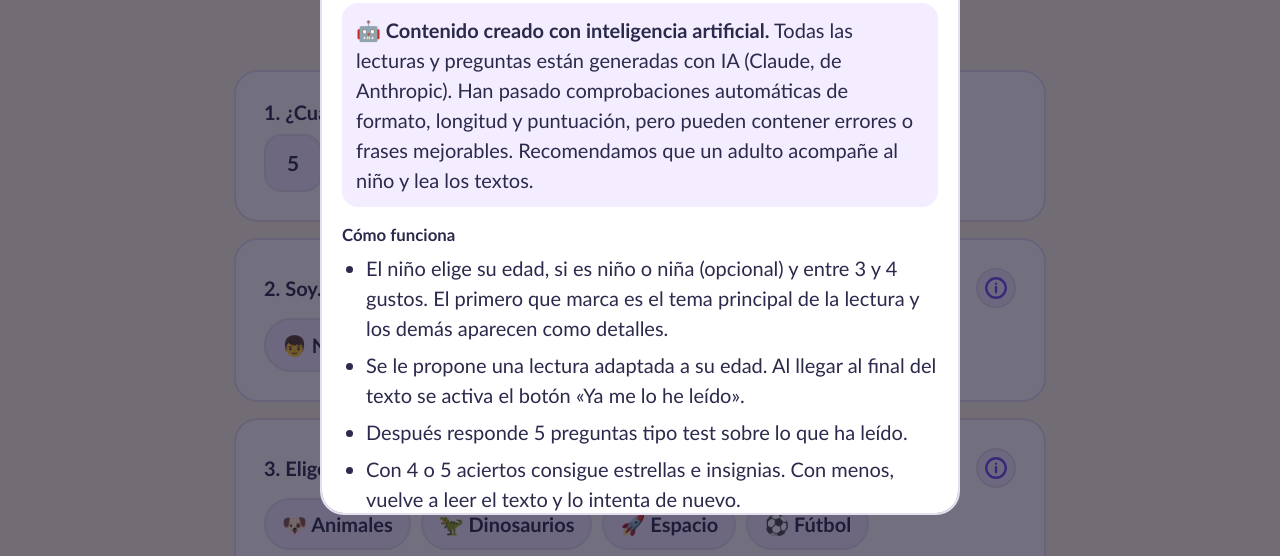
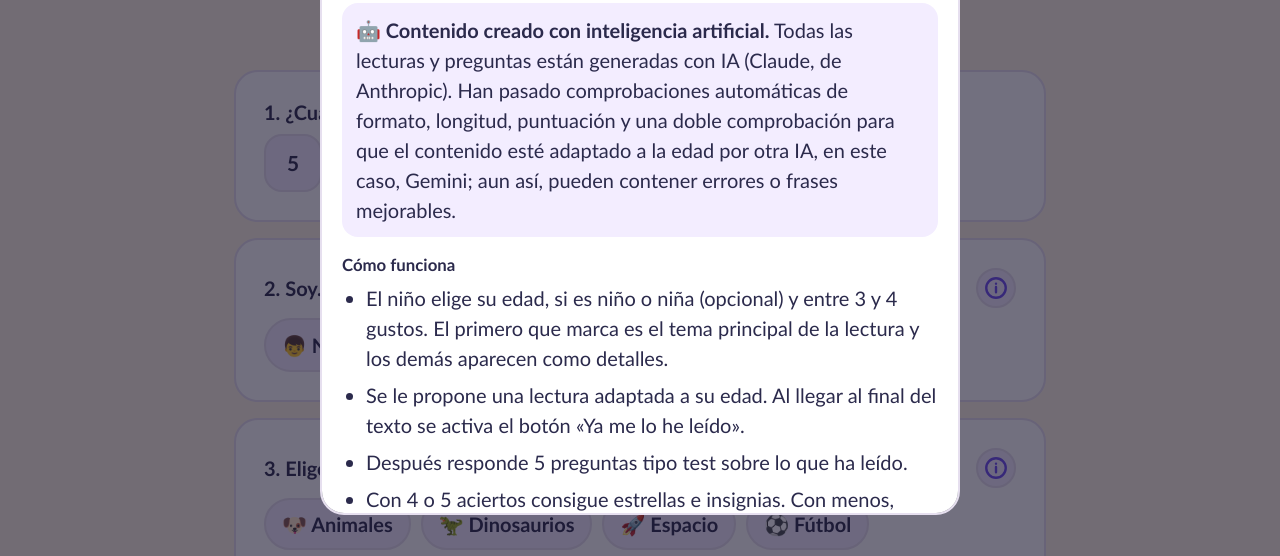
Before and after one commit to juanandeval/cuentitis, a plain HTML site: page index.html in a window 1280 px wide. Both pictures are taken after a click on the button "ℹ️ Info". Shown: the part 229-785 px from the top of the page. Drawn offline with Linux system fonts and the light colour scheme.

Commit message:
Add files via upload

```diff
--- a/index.html
+++ b/index.html
@@ -154,7 +154,7 @@ dialog::backdrop{background:rgba(20,18,43,.6)}
 <dialog id="parentModal" aria-labelledby="ptitle">
   <div class="mhead"><h2 id="ptitle">ℹ️ Información para familias</h2><button class="chip" id="pclose" aria-label="Cerrar">✕</button></div>
   <p>Cuentitis es una aplicación para practicar la lectura comprensiva en primaria, de 5 a 12 años.</p>
-  <div class="ai"><b>🤖 Contenido creado con inteligencia artificial.</b> Todas las lecturas y preguntas están generadas con IA (Claude, de Anthropic). Han pasado comprobaciones automáticas de formato, longitud y puntuación, pero pueden contener errores o frases mejorables. Recomendamos que un adulto acompañe al niño y lea los textos.</div>
+  <div class="ai"><b>🤖 Contenido creado con inteligencia artificial.</b> Todas las lecturas y preguntas están generadas con IA (Claude, de Anthropic). Han pasado comprobaciones automáticas de formato, longitud, puntuación y una doble comprobación para que el contenido esté adaptado a la edad por otra IA, en este caso, Gemini; aun así, pueden contener errores o frases mejorables.</div>
   <h3>Cómo funciona</h3>
   <ul>
     <li>El niño elige su edad, si es niño o niña (opcional) y entre 3 y 4 gustos. El primero que marca es el tema principal de la lectura y los demás aparecen como detalles.</li>
```
